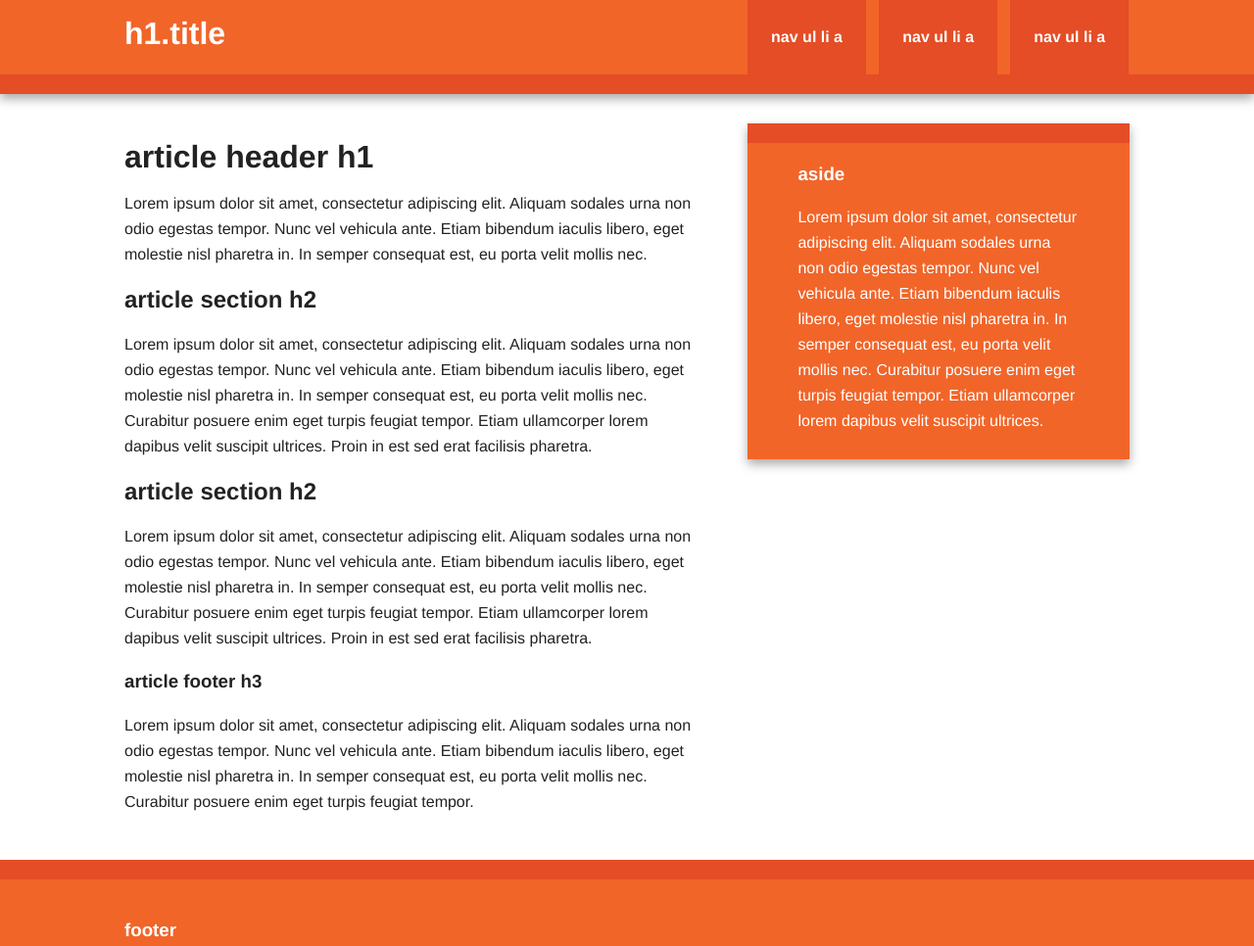
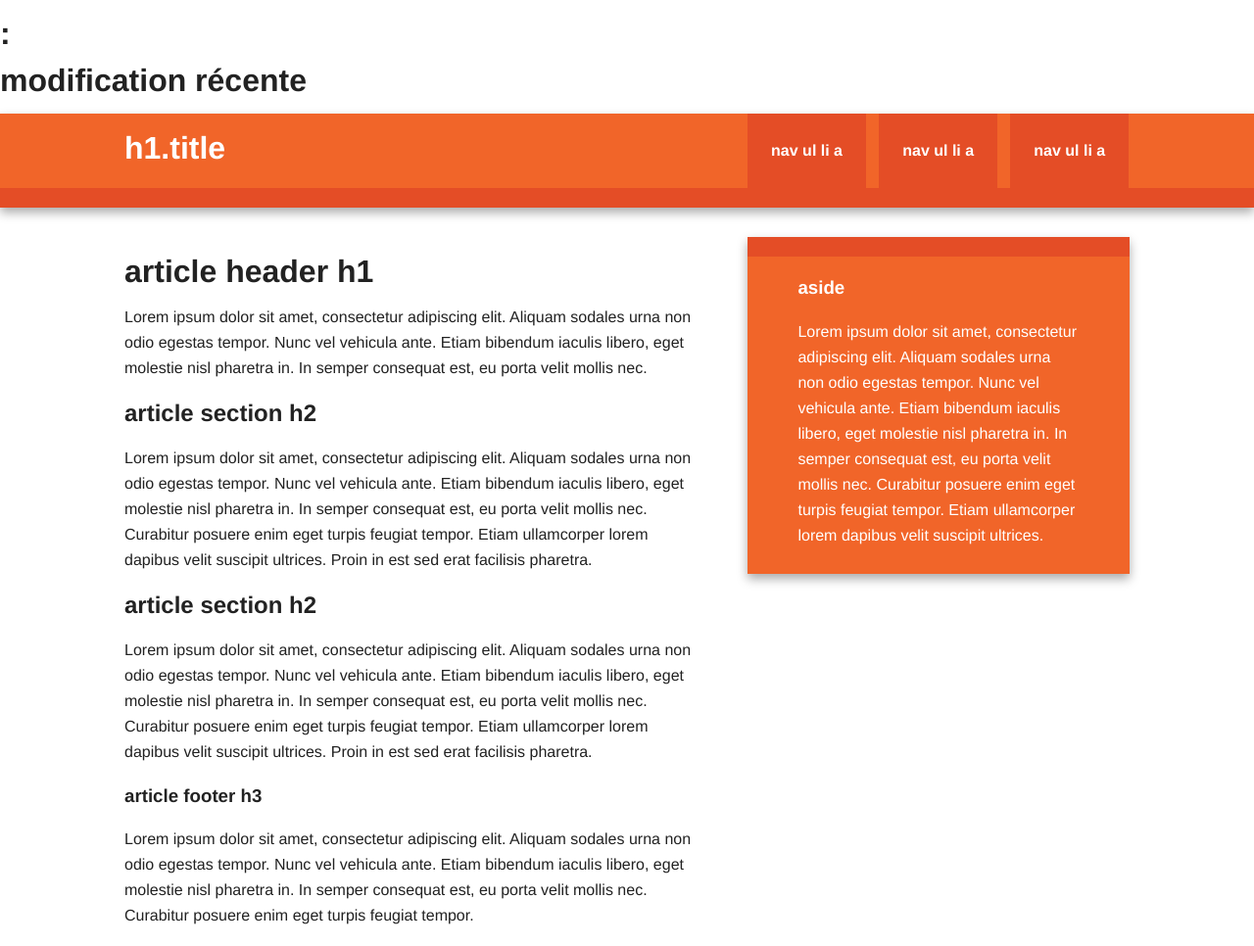
Before and after one commit to jihad19/Monsiteweb, a plain HTML site: page initializr/initializr/index.html in a window 1280 px wide. Shown: the top 966 px of the page at 98% size. Drawn offline with Linux system fonts and the light colour scheme.

Commit message:
Update index.html

```diff
--- a/initializr/initializr/index.html
+++ b/initializr/initializr/index.html
@@ -17,6 +17,7 @@
         <script src="js/vendor/modernizr-2.8.3-respond-1.4.2.min.js"></script>
     </head>
     <body>
+        <H1> : <h1> modification récente </h1>
         <!--[if lt IE 8]>
             <p class="browserupgrade">You are using an <strong>outdated</strong> browser. Please <a href="http://browsehappy.com/">upgrade your browser</a> to improve your experience.</p>
         <![endif]-->
```
